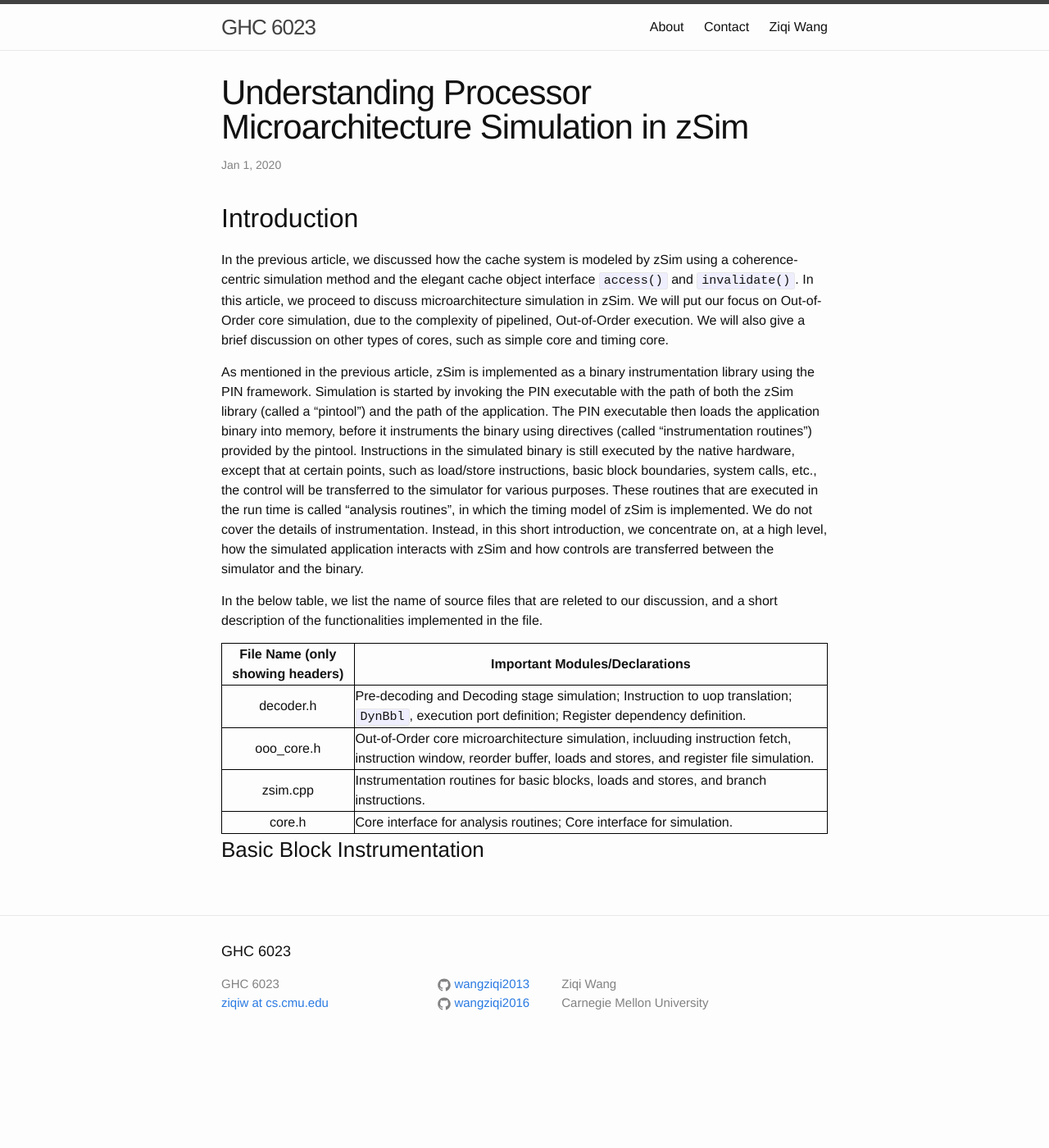
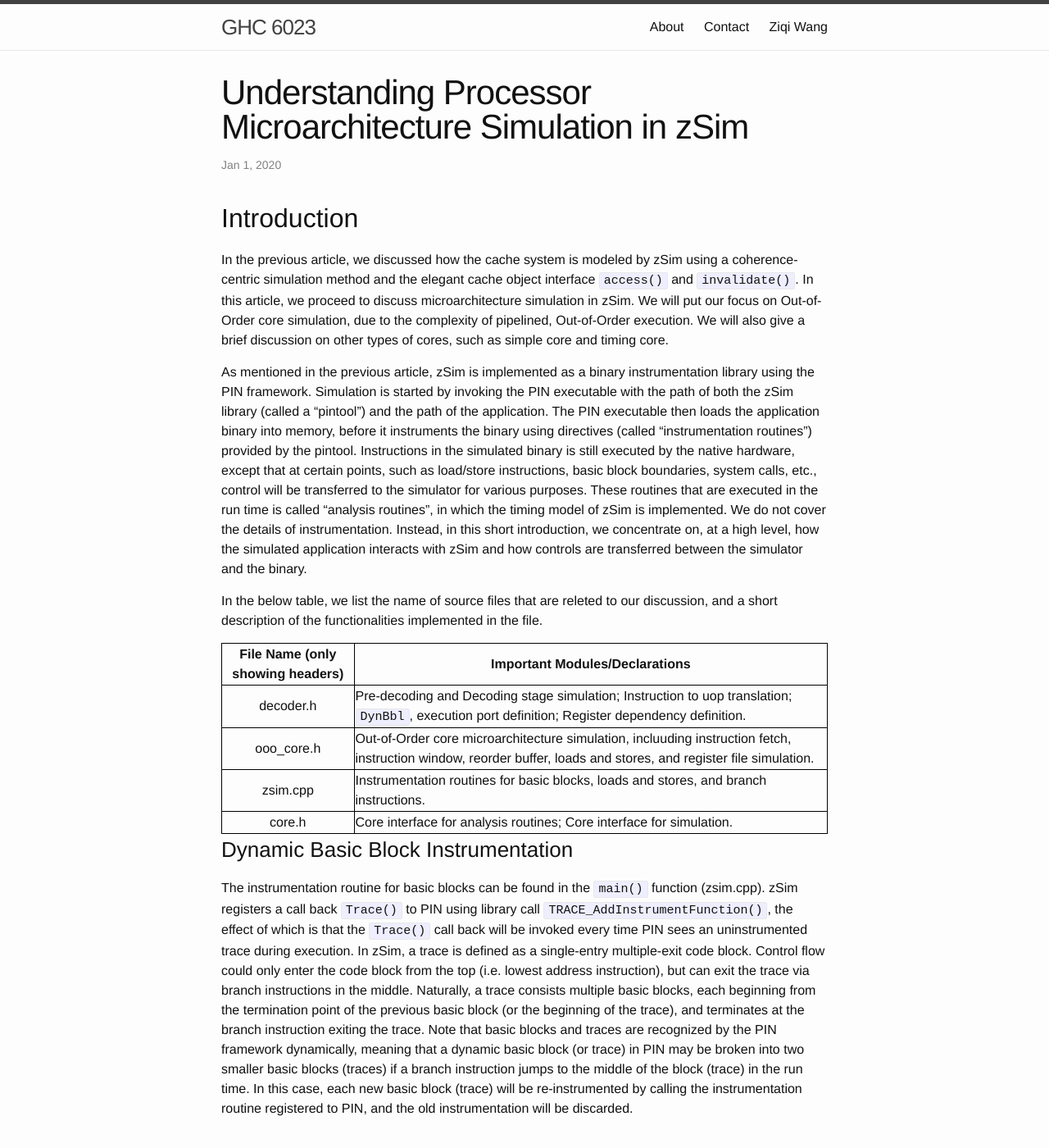
Before and after one commit to wangziqi2013/wangziqi2013.github.io, a Jekyll site: the page built from _posts/2019-12-31-zsim-microarch.markdown, in a window 1280 px wide and 1400 px high. Shown: the whole window at 82% size. Built offline with Jekyll 4.4.1, drawn with Linux system fonts in a browser that asks for light colours.

Commit message:
Adding dynamic bbl

```diff
--- a/_posts/2019-12-31-zsim-microarch.markdown
+++ b/_posts/2019-12-31-zsim-microarch.markdown
@@ -34,4 +34,15 @@ functionalities implemented in the file.
 | core.h | Core interface for analysis routines; Core interface for simulation.  |
 {:.mbtablestyle}
 
-### Basic Block Instrumentation
+### Dynamic Basic Block Instrumentation
+
+The instrumentation routine for basic blocks can be found in the `main()` function (zsim.cpp). zSim registers a call back
+`Trace()` to PIN using library call `TRACE_AddInstrumentFunction()`, the effect of which is that the `Trace()` call back
+will be invoked every time PIN sees an uninstrumented trace during execution. In zSim, a trace is defined as a single-entry
+multiple-exit code block. Control flow could only enter the code block from the top (i.e. lowest address instruction), but
+can exit the trace via branch instructions in the middle. Naturally, a trace consists multiple basic blocks, each beginning
+from the termination point of the previous basic block (or the beginning of the trace), and terminates at the branch instruction
+exiting the trace. Note that basic blocks and traces are recognized by the PIN framework dynamically, meaning that a dynamic
+basic block (or trace) in PIN may be broken into two smaller basic blocks (traces) if a branch instruction jumps to the
+middle of the block (trace) in the run time. In this case, each new basic block (trace) will be re-instrumented by calling
+the instrumentation routine registered to PIN, and the old instrumentation will be discarded.
```
Also changed, not shown: other parts of _posts/2019-12-31-zsim-microarch.markdown (+1 -1 lines).
